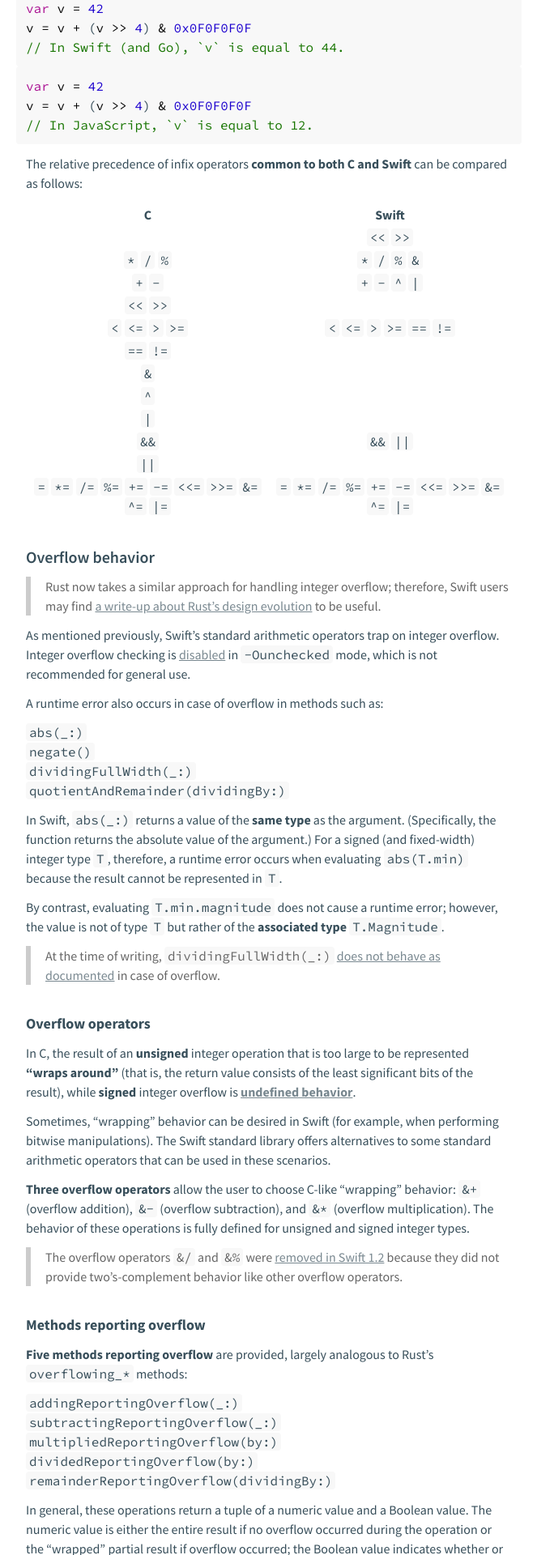
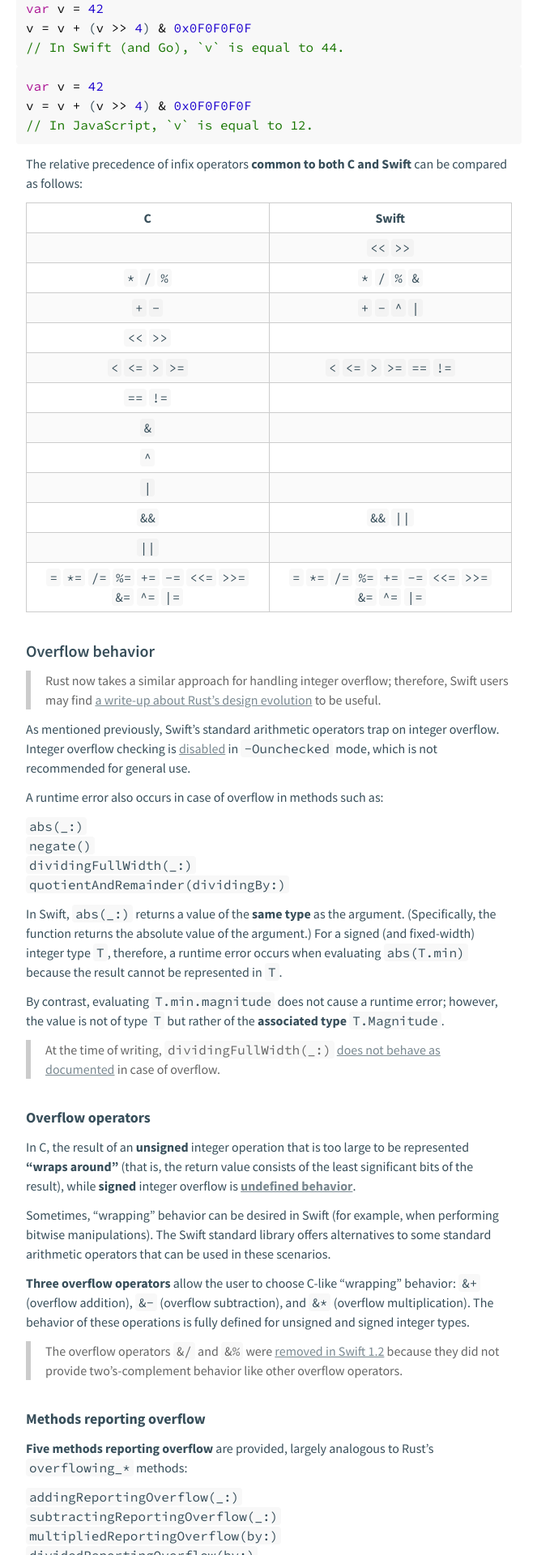
Before and after one commit to xwu/xwu-swift-numerics, a Jekyll site: the page built from integers-part-2.md, in a window 1280 px wide. Shown: the part 362-2282 px from the top of the page at 81% size, without its empty margins (308-971 px from the left). Built offline with Jekyll 4.4.1, drawn with Linux system fonts in a browser that asks for light colours; our own code applies the rules of GitHub Pages for plain Markdown files.

Commit message:
Update style.css

```diff
--- a/assets/css/style.scss
+++ b/assets/css/style.scss
@@ -109,6 +109,26 @@ blockquote {
 	margin: 12px 0;
 }
 
+table {
+	width: 100%;
+	border-collapse: collapse;
+	border-spacing: 0;
+	margin: 12px 0;
+}
+
+tbody > tr:nth-child(odd) {
+	background: #fafafa;
+}
+
+th, td {
+	padding: 6px 12px;
+	border: 1px solid #ccc;
+}
+
+th {
+	font-weight: 700;
+}
+
 code, kbd, pre, samp {
 	font-family: "Source Code Pro", monospace;
 }
```
